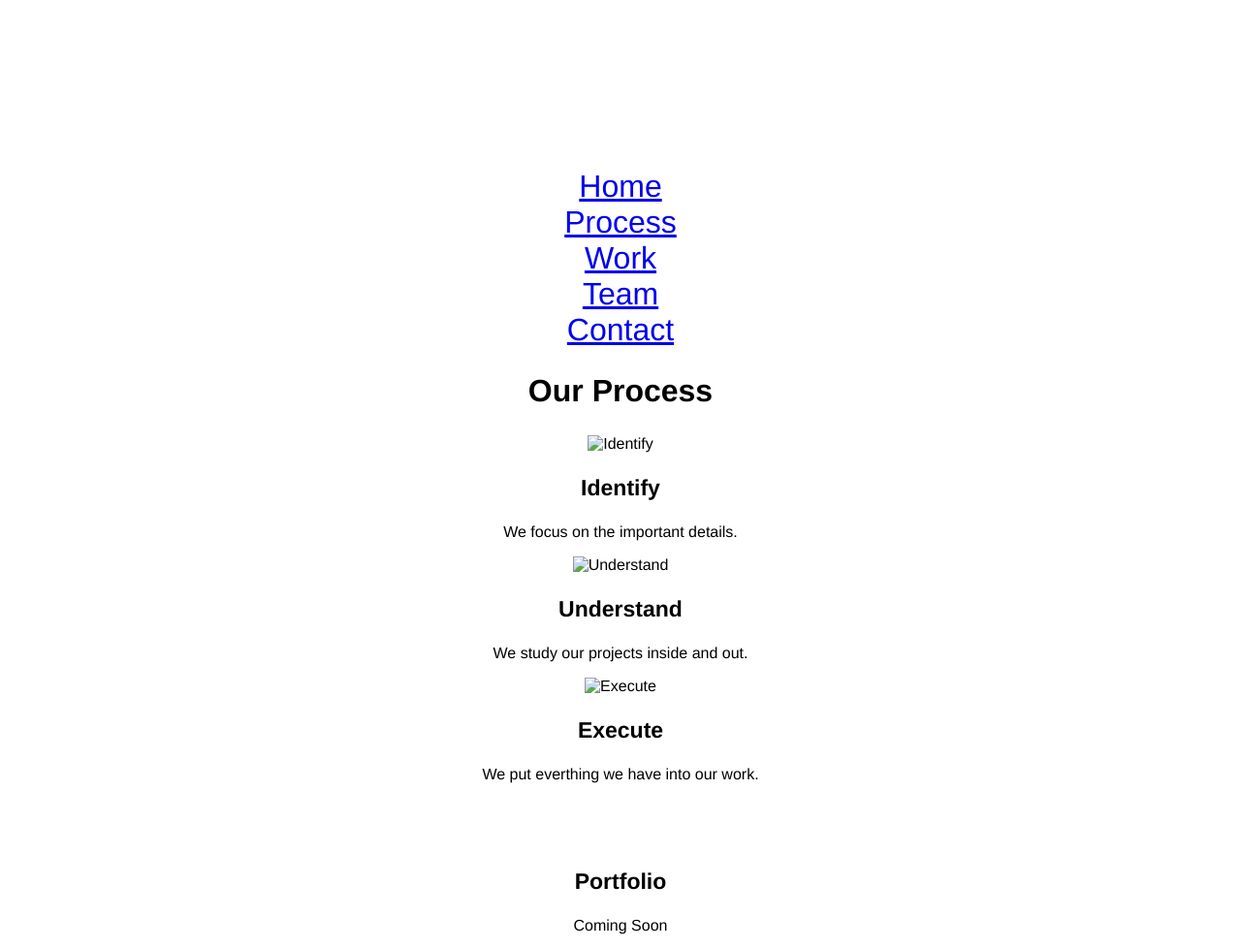
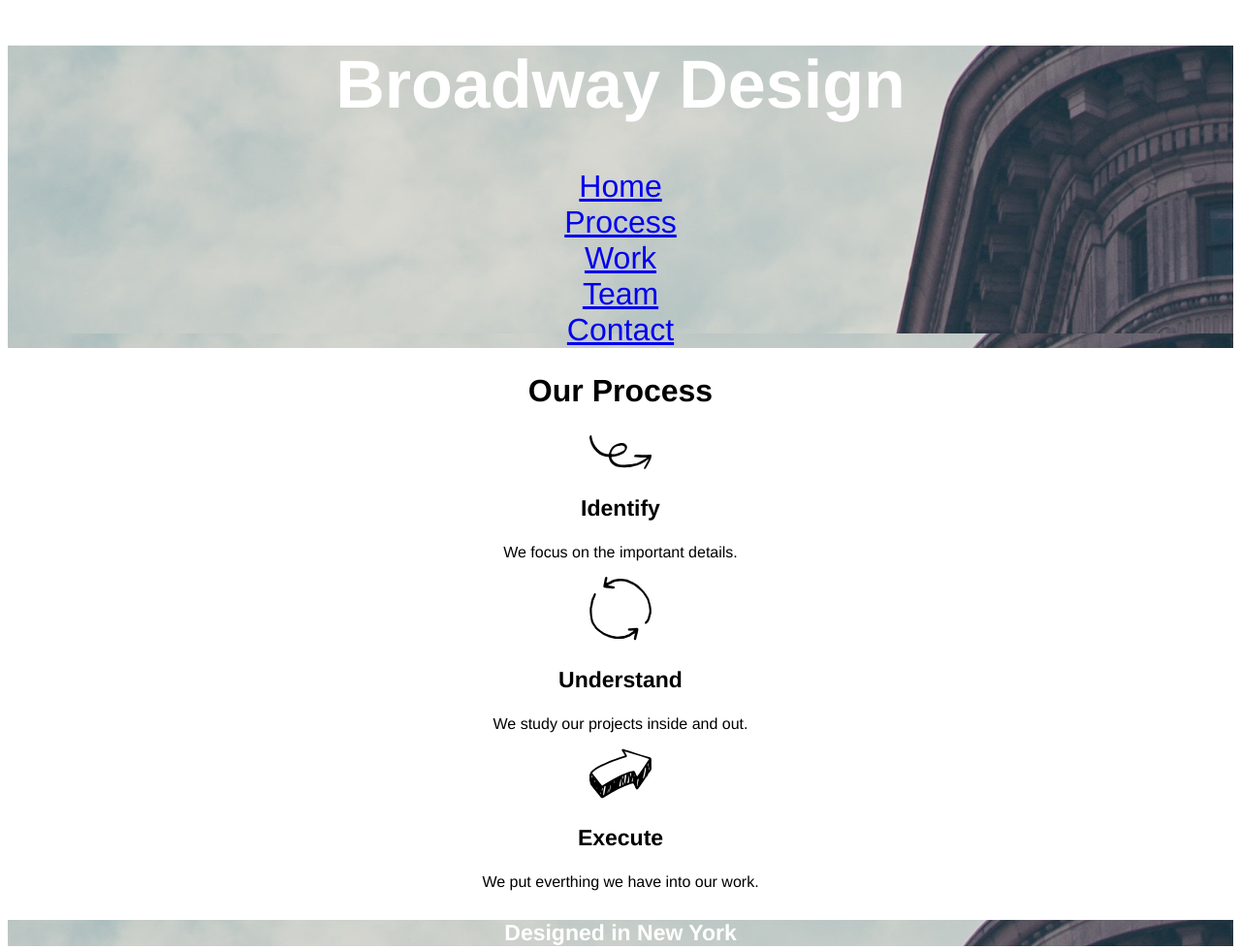
Before and after one commit to sdprovence/broadway, a plain HTML site: page index.html in a window 1280 px wide. Shown: the top 979 px of the page at 97% size. Drawn offline with Linux system fonts and the light colour scheme.

Commit message:
correcting links in index and style.css

```diff
--- a/index.html
+++ b/index.html
@@ -3,7 +3,7 @@
   <head>
     <meta charset="utf-8">
     <title>Broadway Design</title>
-    <link rel="stylesheet" href="./resources/css/style.css" type="text/css">
+    <link rel="stylesheet" href="/resources/css/style.css" type="text/css">
   </head>
   <body>
     <!-- Main Heading -->
@@ -19,13 +19,13 @@
     </div>
     <div class="process">
       <h2>Our Process</h2>
-        <img src=".resources/identify.svg" alt="Identify">
+        <img src="./resources/identify.svg" alt="Identify">
         <h3>Identify</h3>
           <p>We focus on the important details.</p>
-        <img src=".resources/understand.svg" alt="Understand">
+        <img src="./resources/understand.svg" alt="Understand">
         <h3>Understand</h3>
           <p>We study our projects inside and out.</p>
-        <img src=".resources/execute.svg" alt="Execute">
+        <img src="./resources/execute.svg" alt="Execute">
         <h3>Execute</h3>
           <p>We put everthing we have into our work.</p>
     </div>
--- a/resources/css/style.css
+++ b/resources/css/style.css
@@ -16,7 +16,7 @@ nav {
 }
 
 .home {
-  background-image: url("./resources/the-flatiron-building.png");
+  background-image: url("../the-flatiron-building.png");
 }
 
 h2 {
@@ -32,5 +32,5 @@ h4 {
 
 h4 {
   color: white;
-  background-image: url("./resources/the-flatiron-building.png");
+  background-image: url("../the-flatiron-building.png");
 }
```
